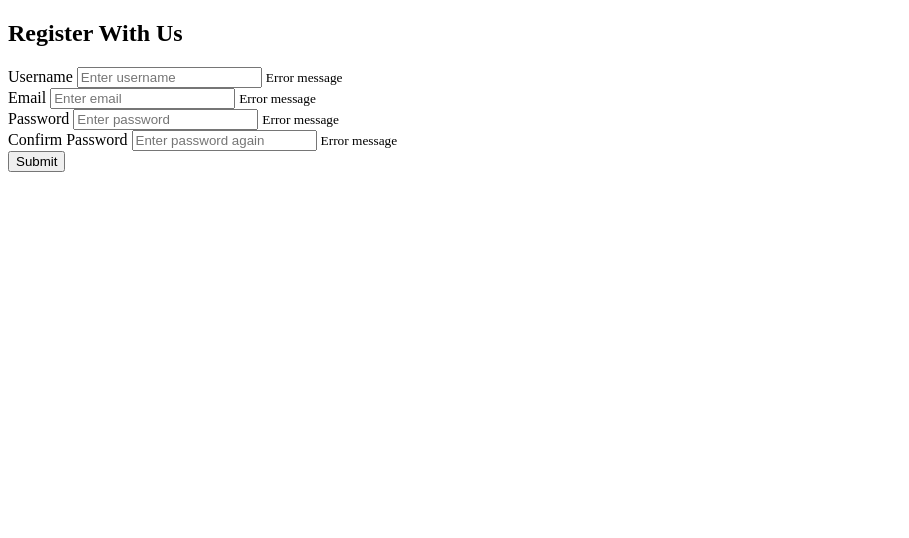
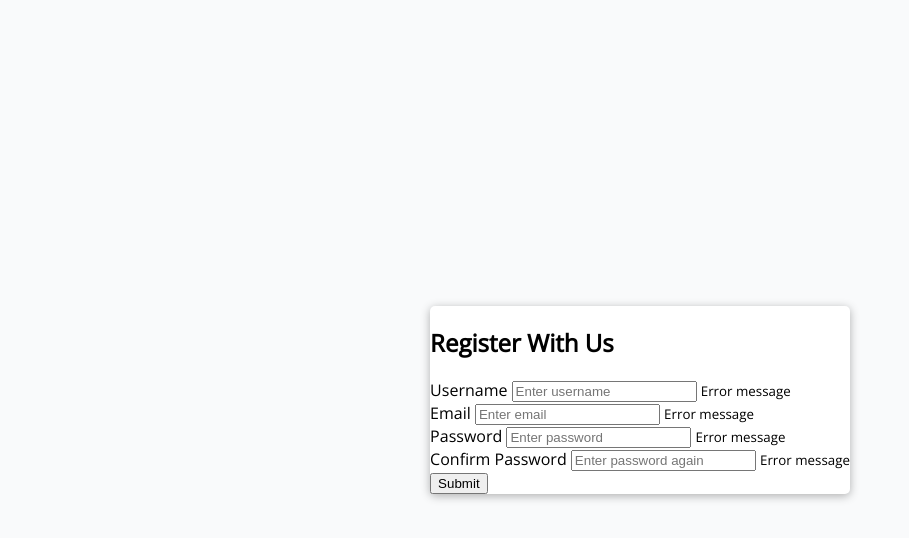
Before and after one commit to deykpe/Login-Validator, a plain HTML site: page index.html in a window 1280 px wide. Shown: the whole page, without its empty margins (0-909 px from the left). Drawn offline with nearby package versions, Linux system fonts and the light colour scheme.

Commit message:
styling container/body

```diff
--- a/index.html
+++ b/index.html
@@ -5,6 +5,7 @@
     <meta charset="UTF-8">
     <meta name="viewport" content="width=device-width, initial-scale=1.0">
     <title>Login Validator</title>
+    <link rel="stylesheet" href="style.css">
 </head>
 
 <body>
--- a/style.css
+++ b/style.css
@@ -0,0 +1,21 @@
+@import url('https://fonts.googleapis.com/css?family=Open+Sans&display=swap');
+
+* {
+  box-sizing: border-box;
+}
+
+body {
+  background-color: #f9fafb;
+  font-family: 'Open Sans', sans-serif;
+  display: flex;
+  align-items: center;
+  justify-content: center;
+  min-height: 100vh;
+  margin: 0;
+}
+
+.container {
+  background-color: white;
+  border-radius: 5px;
+  box-shadow: 0 2px 10px rgba(0, 0, 0, 0.3);
+}
```
